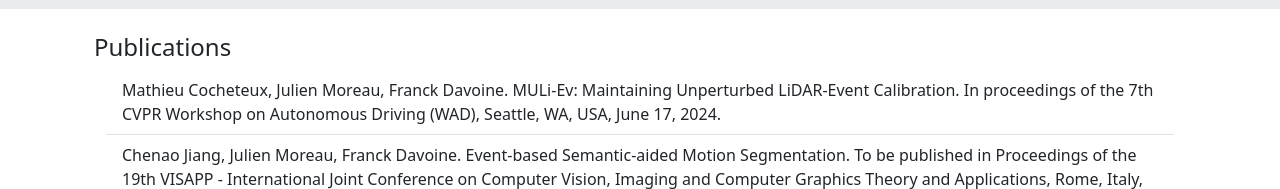
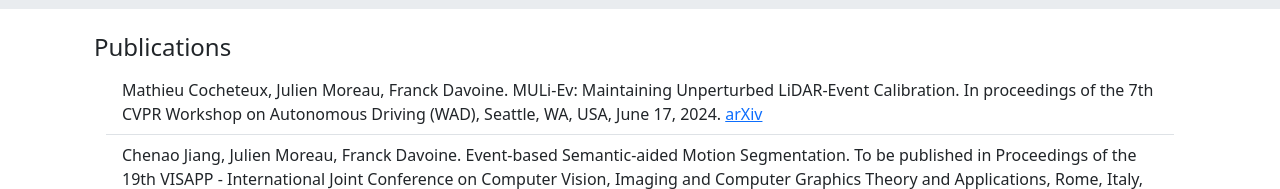
Before and after one commit to davoinef/davoinef.github.io, a plain HTML site: page publications/index.html in a window 1280 px wide. Shown: the part 170-359 px from the top of the page. Drawn offline with nearby package versions, Linux system fonts and the light colour scheme.

Commit message:
Update index.html

```diff
--- a/publications/index.html
+++ b/publications/index.html
@@ -18,7 +18,7 @@
         <h4>Publications</h4>
         <div class="container">
           <ul class="list-group list-group-flush">
-            <li class="list-group-item">Mathieu Cocheteux, Julien Moreau, Franck Davoine. MULi-Ev: Maintaining Unperturbed LiDAR-Event Calibration. In proceedings of the 7th CVPR Workshop on Autonomous Driving (WAD), Seattle, WA, USA, June 17, 2024.</li>
+            <li class="list-group-item">Mathieu Cocheteux, Julien Moreau, Franck Davoine. MULi-Ev: Maintaining Unperturbed LiDAR-Event Calibration. In proceedings of the 7th CVPR Workshop on Autonomous Driving (WAD), Seattle, WA, USA, June 17, 2024. <a href="https://arxiv.org/abs/2405.18021v1" class="link-primary">arXiv</a></li>
             <li class="list-group-item">Chenao Jiang, Julien Moreau, Franck Davoine. Event-based Semantic-aided Motion Segmentation. To be published in Proceedings of the 19th VISAPP - International Joint Conference on Computer Vision, Imaging and Computer Graphics Theory and Applications, Rome, Italy, February 27-29, 2024. <a href="https://hal.science/HEUDIASYC/hal-04355661v1" class="link-primary">HAL</a></li>
             <li class="list-group-item">Mathieu Cocheteux, Julien Moreau, Franck Davoine. PseudoCal: towards initialisation-free deep learning-based camera-LiDAR self-calibration. In Proceedings of the 34th BMVC - British Machine Vision Conference, Aberdeen, UK, November 20-24, 2023 <a href="https://papers.bmvc2023.org/0829.pdf" class="link-primary">PDF</a> and <a href="https://bmvc2022.mpi-inf.mpg.de/BMVC2023/0829_video.mp4" class="link-primary">Video</a>. <a href="https://mcocheteux.github.io/PseudoCal/" class="link-primary"> Project page </a></li>
             <li class="list-group-item">Vincent Brebion, Julien Moreau, Franck Davoine. Learning to estimate two dense depths from LiDAR and event data, SCIA - 22nd Scandinavian Conference on Image Analysis, Levi, Finland, April 18-21, 2023. <a href="https://arxiv.org/abs/2302.14444" class="link-primary">arXiv</a>, <a href=" https://vbrebion.github.io/ALED/" class="link-primary">Project page </a>. <a href=" https://tub-rip.github.io/eventvision2023/" class="link-primary">Courtesy presentation </a> of the paper at the CVPR 2023 Workshop on Event-based Vision in Vancouver. </li>
```
